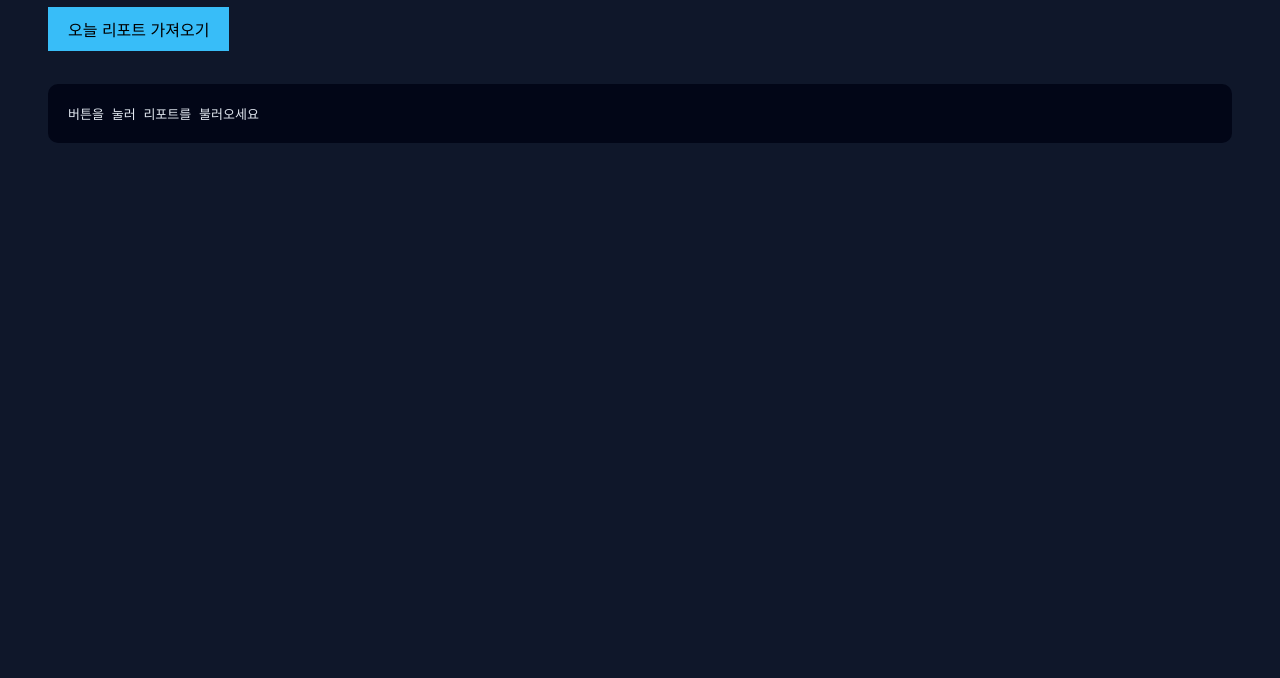
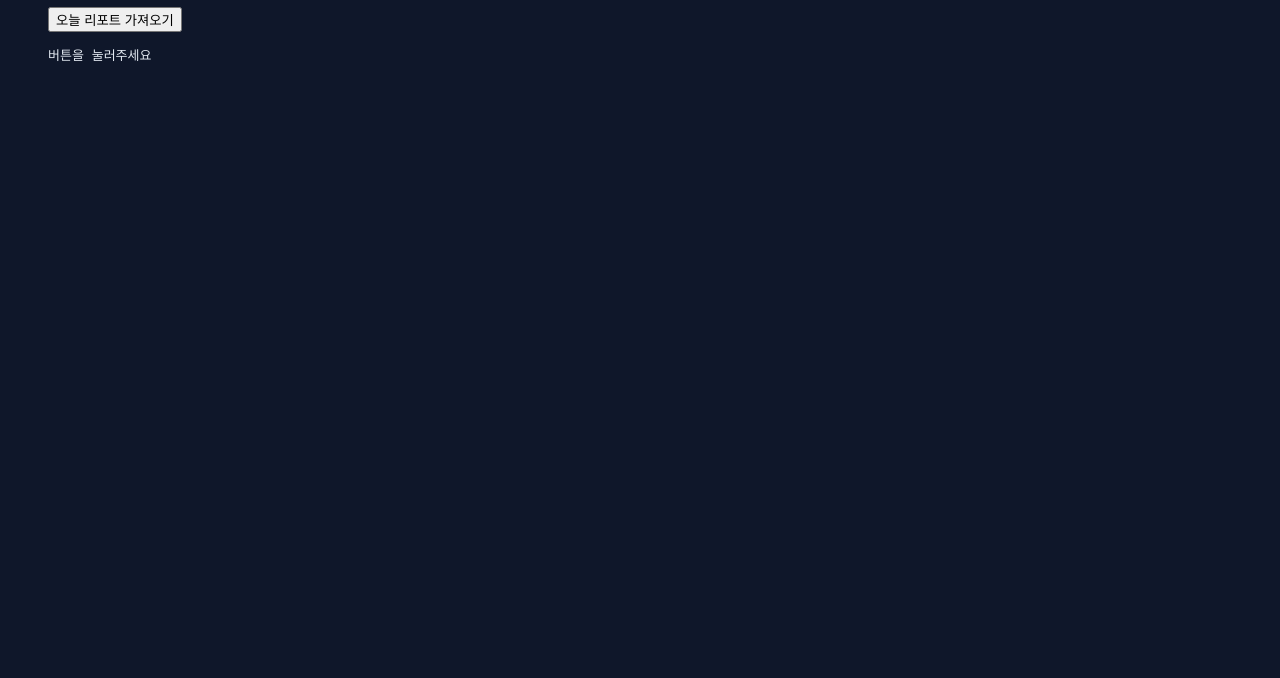
Before and after one commit to User-0ho/market-brief-web, a plain HTML site: page index.html in a window 1280 px wide. Shown: the part 122-800 px from the top of the page. Drawn offline with Linux system fonts and the light colour scheme.

Commit message:
Update index.html

```diff
--- a/index.html
+++ b/index.html
@@ -3,50 +3,33 @@
 <head>
   <meta charset="UTF-8" />
   <title>AI Market Brief</title>
-  <style>
-    body {
-      font-family: Arial;
-      background: #0f172a;
-      color: #e2e8f0;
-      padding: 40px;
-    }
-    h1 {
-      color: #38bdf8;
-    }
-    button {
-      padding: 10px 20px;
-      background: #38bdf8;
-      border: none;
-      color: black;
-      cursor: pointer;
-      font-size: 16px;
-      margin-bottom: 20px;
-    }
-    pre {
-      background: #020617;
-      padding: 20px;
-      white-space: pre-wrap;
-      border-radius: 10px;
-    }
-  </style>
 </head>
-<body>
+<body style="background:#0f172a;color:#e2e8f0;padding:40px;">
 
 <h1>📊 AI Market Brief</h1>
 
 <button onclick="loadReport()">오늘 리포트 가져오기</button>
 
-  <pre id="output">버튼을 눌러 리포트를 불러오세요</pre>
+<pre id="output">버튼을 눌러주세요</pre>
 
 <script>
 async function loadReport() {
-      const res = await fetch("https://market-brief-server.onrender.com/news");
+  try {
+    const res = await fetch("https://market-brief-server.onrender.com/news", {
+      method: "GET",
+      mode: "cors"
+    });
+
     const data = await res.json();
 
     if (data.report) {
       document.getElementById("output").innerText = data.report;
     } else {
-        document.getElementById("output").innerText = "에러: " + JSON.stringify(data);
+      document.getElementById("output").innerText = JSON.stringify(data);
+    }
+
+  } catch (err) {
+    document.getElementById("output").innerText = "에러 발생: " + err;
   }
 }
 </script>
```
Lines whose indentation alone changed are shown as unchanged.
